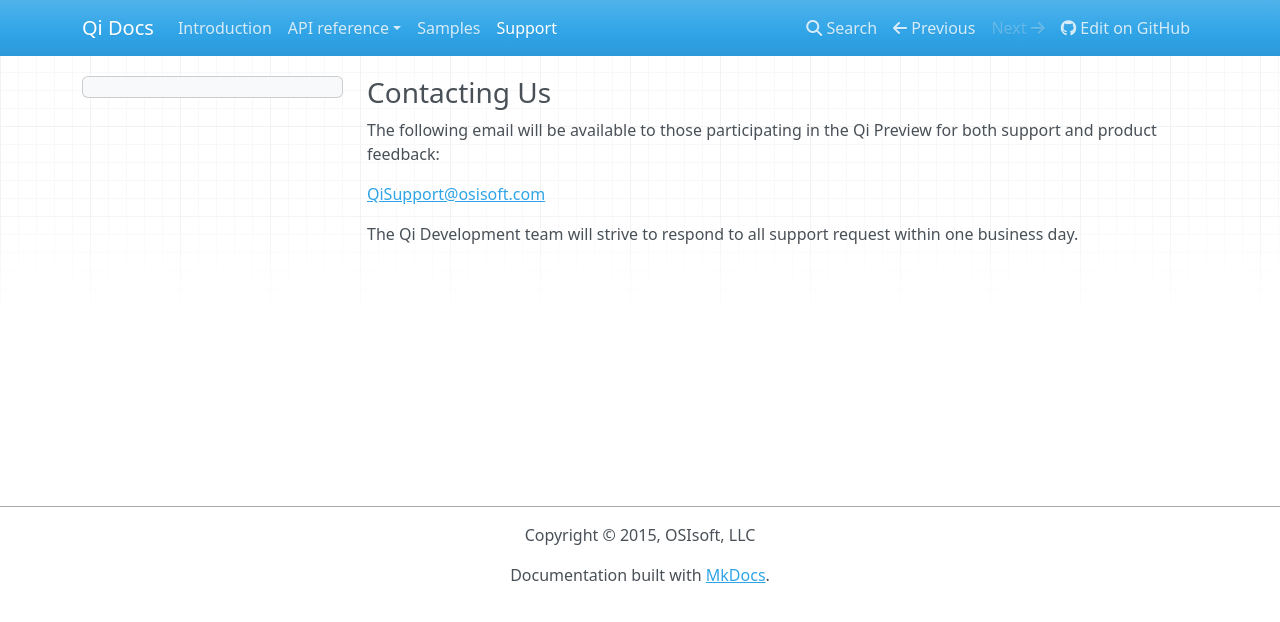
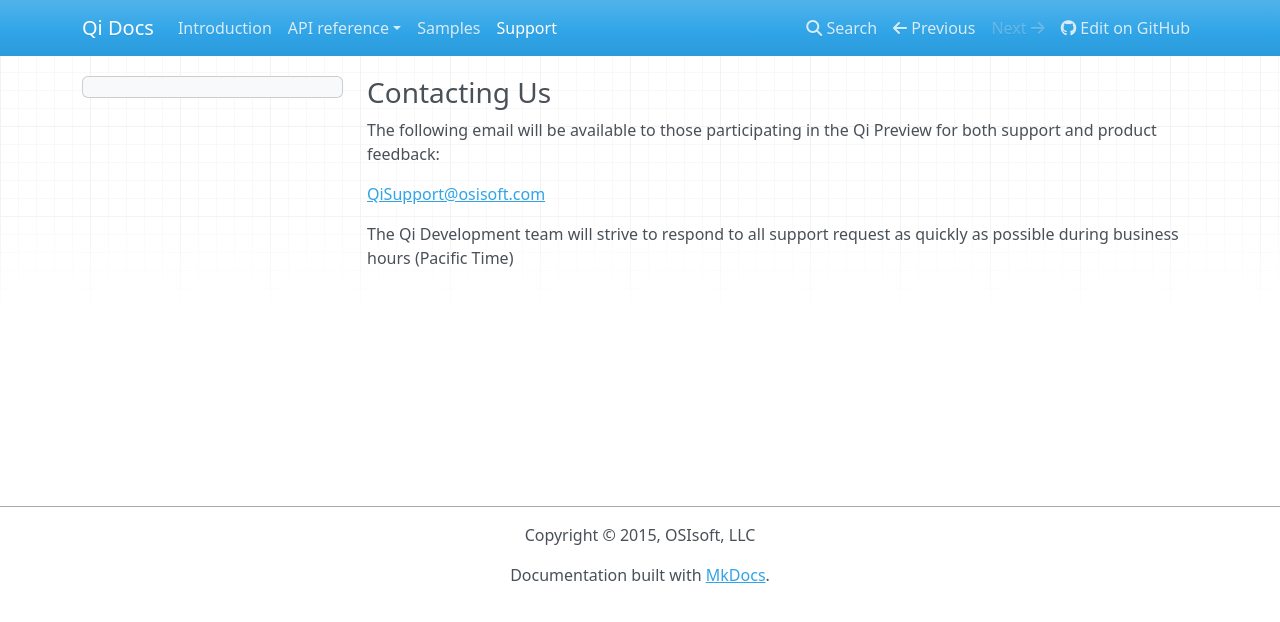
Before and after one commit to ssuryanarayanan/Qi-Docs, an MkDocs documentation site: the page built from docs/support.md, in a window 1280 px wide. Shown: the top 622 px of the page. Built offline with MkDocs 1.6.1, drawn with Linux system fonts in a browser that asks for light colours; nearby versions of some CDN libraries; old or Windows-style settings are respelled for this version of MkDocs.

Commit message:
Update support.md

```diff
--- a/docs/support.md
+++ b/docs/support.md
@@ -3,4 +3,4 @@ The following email will be available to those participating in the Qi Preview f
 
 [QiSupport@osisoft.com](mailto://QiSupport@osisoft.com)
 
-The Qi Development team will strive to respond to all support request within one business day.
+The Qi Development team will strive to respond to all support request as quickly as possible during business hours (Pacific Time)
```
